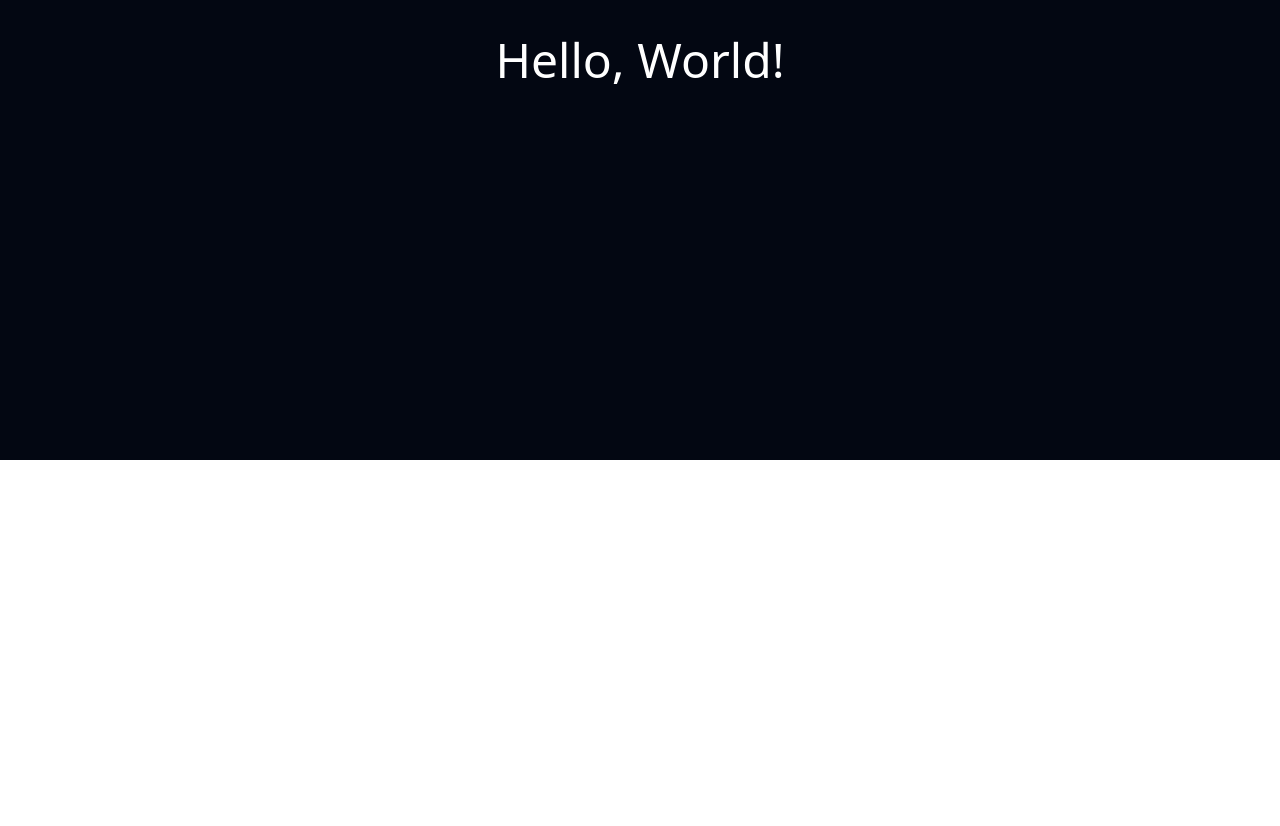
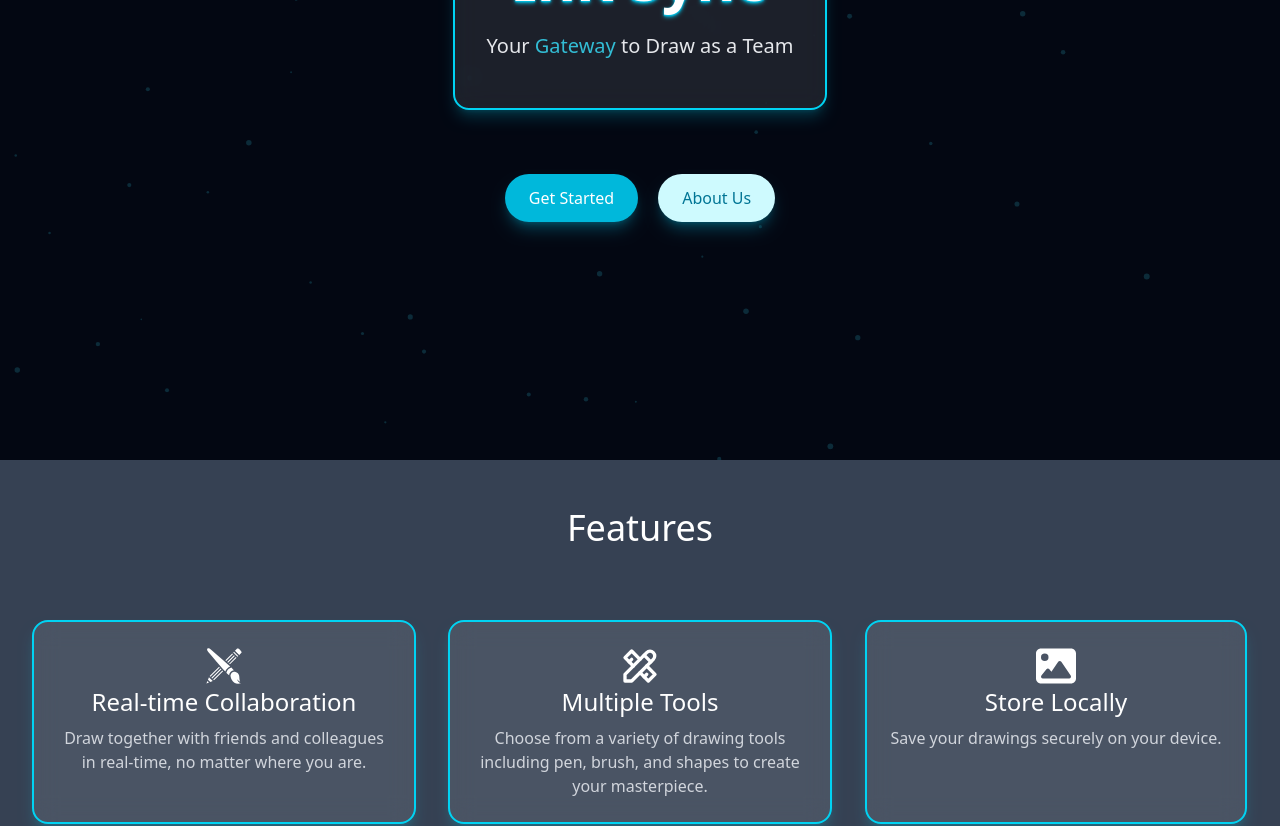
Before and after one commit to Dependency-Injectors/ink-sync, a React app in the folder frontend/: page / in a window 1280 px wide. Shown: the part 340-1166 px from the top of the page. Before the commit the page ends 800 px from the top, so only its background shows below. Built offline with nearby package versions, Linux system fonts and the light colour scheme; the HTML template or start-up script is replaced by a standard one.

Commit message:
Landing Page Started. PArticle System base implementation integrated.

```diff
--- a/frontend/src/App.tsx
+++ b/frontend/src/App.tsx
@@ -1,10 +1,16 @@
+import  Features from "./components/Features";
+import Hero from "./components/Hero";
+import Pricing from "./components/Pricing";
+
 const App = () => {
   return (
-    <div className=" bg-gray-950 flex justify-center items-center h-screen">
-      <h1 className="text-5xl text-white">
-        Hello, World!
-        </h1>
+   <>
+    <div className=" bg-gray-950 text-white flex flex-col justify-center items-center">
+     <Hero />
+      <Features />
+      <Pricing  />
       </div>
+      </>
   )
 }
 
--- /dev/null
+++ b/frontend/src/components/Features.tsx
@@ -0,0 +1,18 @@
+import FeatureItem from "./ui/FeatureItem"
+import { GiPencilBrush  } from "react-icons/gi";
+import { TbTools } from "react-icons/tb";
+import { FaImage } from "react-icons/fa6";
+const Features = () => {
+  return (
+    <div className="justify-center bg-gray-700 items-center flex flex-col py-12 gap-6 w-full">
+        <h2 className="text-4xl">Features</h2>
+       <div className="grid grid-cols-1 sm:grid-cols-2 md:grid-cols-3 py-12 justify-items-center gap-8 p-8 w-full">
+          {FeatureItem("Real-time Collaboration", "Draw together with friends and colleagues in real-time, no matter where you are.", <GiPencilBrush size={40} />)}
+          {FeatureItem("Multiple Tools", "Choose from a variety of drawing tools including pen, brush, and shapes to create your masterpiece.", <TbTools size={40} />)}
+          {FeatureItem("Store Locally", "Save your drawings securely on your device.", <FaImage size={40} />)}
+           </div>
+    </div>
+  )
+}
+
+export default Features
--- /dev/null
+++ b/frontend/src/components/Hero.tsx
@@ -0,0 +1,86 @@
+import { useEffect, useRef } from 'react'
+import { Particle } from '../../utils/Particles'
+const Hero = () => {
+  const canvasRef = useRef<HTMLCanvasElement | null>(null)
+  const rafRef = useRef<number | null>(null)
+
+  useEffect(() => {
+    const canvas = canvasRef.current
+    if (!canvas) return
+    const ctx = canvas.getContext('2d')
+    if (!ctx) return
+
+    const dpr = window.devicePixelRatio || 1
+
+    function resize() {
+        if (!canvas) return;
+      const rect = canvas.getBoundingClientRect()
+      canvas.width = Math.max(1, Math.floor(rect.width * dpr))
+      canvas.height = Math.max(1, Math.floor(rect.height * dpr))
+      if (!ctx) return;
+      ctx.setTransform(dpr, 0, 0, dpr, 0, 0)
+    }
+
+    resize()
+    window.addEventListener('resize', resize)
+
+
+
+    const particles: Particle[] = []
+    const COUNT = 80 // tweak for more/fewer particles
+    for (let i = 0; i < COUNT; i++) particles.push(new Particle(canvas, ctx ))
+
+    function loop() {
+        if (!canvas || !ctx) return;
+      const rect = canvas.getBoundingClientRect()
+      ctx.clearRect(0, 0, rect.width, rect.height)
+
+      // draw and update particles
+      for (const p of particles) {
+        p.update()
+        p.draw()
+      }
+
+
+
+      rafRef.current = requestAnimationFrame(loop)
+    }
+
+    loop()
+
+    return () => {
+      if (rafRef.current) cancelAnimationFrame(rafRef.current)
+      window.removeEventListener('resize', resize)
+    }
+  }, [])
+
+  return (
+ <div className="  flex flex-col justify-center items-center h-screen">
+        <div className='absolute top-0 left-0 w-full h-full overflow-hidden'>
+    <canvas
+      ref={canvasRef}
+      className='absolute top-0 left-0 w-full h-full z-0'
+    />
+        </div>
+    <div className='flex z-30 flex-col backdrop-blur-md bg-white/10  border-2 border-cyan-400 rounded-2xl px-8 py-12 shadow-lg shadow-cyan-400/20 items-center justify-center gap-6'>
+
+      <h2 className='text-4xl md:text-6xl font-bold text-center text-shadow-md text-shadow-cyan-500'>
+        Ink Sync
+      </h2>
+      <p className='text-gray-200 text-xl'>
+        Your <span className='text-[#33bdd5] '>Gateway</span> to Draw as a Team
+      </p>
+    </div>
+    <div className='flex gap-5 mt-6'>
+        <button className='mt-10 px-6 py-3 bg-cyan-500 hover:bg-cyan-600 text-white rounded-full shadow-lg shadow-cyan-500/30 z-30'>
+      Get Started
+    </button>
+     <button className='mt-10 px-6 py-3 bg-cyan-100 hover:bg-cyan-200 text-cyan-700 rounded-full shadow-lg shadow-cyan-500/30 z-30'>
+      About Us
+    </button>
+    </div>
+    </div>
+  )
+}
+
+export default Hero
--- /dev/null
+++ b/frontend/src/components/Pricing.tsx
@@ -0,0 +1,20 @@
+import PricingItem from './ui/PricingItem'
+import { HiHomeModern } from "react-icons/hi2";
+import { FaGraduationCap } from "react-icons/fa";
+import { MdFactory } from "react-icons/md";
+const Pricing = () => {
+  return (
+    <div className='flex flex-col py-12 justify-center items-center'>
+        <h2 className="text-4xl py-12">Pricing</h2>
+        <div className="grid grid-cols-1 sm:grid-cols-2 md:grid-cols-3 py-12 justify-items-center items-center gap-8 p-8 w-full">
+            {PricingItem("Basic Plan", "Access to basic drawing tools and local storage.", "/", <HiHomeModern size={60} className="text-cyan-400 mb-4" />)}
+            <div className="transform scale-y-[1.2]">
+              {PricingItem("Pro Plan", "Unlock advanced tools, real-time collaboration, and cloud storage.", "/", <FaGraduationCap size={60} className="text-cyan-400 mb-4" />)}
+            </div>
+            {PricingItem("Enterprise Plan", "All Pro features plus team management and priority support.", "/", <MdFactory size={60} className="text-cyan-400 mb-4" />)}
+        </div>
+    </div>
+  )
+}
+
+export default Pricing
--- /dev/null
+++ b/frontend/src/components/ui/FeatureItem.tsx
@@ -0,0 +1,11 @@
+const FeatureItem = (title:string, context:string, img:React.ReactNode) => {
+  return (
+   <div className="flex flex-col items-center p-6 bg-white/10 border-2 border-cyan-400 rounded-2xl shadow-lg shadow-cyan-400/20 backdrop-blur-md">
+   {img}
+    <h3 className="text-2xl mb-2">{title}</h3>
+    <p className="text-center text-gray-300">{context}</p>
+   </div>
+  )
+}
+
+export default FeatureItem
--- /dev/null
+++ b/frontend/src/components/ui/PricingItem.tsx
@@ -0,0 +1,16 @@
+const PricingItem = (title:string, description:string, link:string, img:React.ReactNode) => {
+  return (
+
+   <div className="flex flex-col items-center p-6 bg-white/10 border-2 border-cyan-400 rounded-2xl shadow-lg shadow-cyan-400/20 backdrop-blur-md">
+   {img}
+    <h3 className="text-2xl mb-2">{title}</h3>
+    <p className="text-center text-gray-300">{description}</p>
+    <a href={link} className="mt-4 px-4 py-2 bg-cyan-500 hover:bg-cyan-600 text-white rounded-full shadow-lg shadow-cyan-500/30">
+        Buy now
+    </a>
+   </div>
+
+  )
+}
+
+export default PricingItem
--- /dev/null
+++ b/frontend/utils/Particles.ts
@@ -0,0 +1,46 @@
+export class Particle {
+      x: number
+      y: number
+      vx: number
+      vy: number
+      r: number
+    canvas : HTMLCanvasElement;
+    ctx : CanvasRenderingContext2D;
+      constructor(canvas: HTMLCanvasElement, ctx: CanvasRenderingContext2D) {
+        this.x = 0
+        this.y = 0
+        this.vx = 0
+        this.vy = 0
+        this.r = 1
+        this.canvas = canvas;
+        this.ctx = ctx;
+        this.reset()
+      }
+
+      reset() {
+        const rect = this.canvas.getBoundingClientRect()
+        this.x = Math.random() * rect.width
+        this.y = Math.random() * rect.height
+        const speed = 0.25 + Math.random() * 0.2
+        const angle = Math.random() * Math.PI * 2
+        this.vx = Math.cos(angle) * speed
+        this.vy = Math.sin(angle) * speed
+        this.r = 0.8 + Math.random() * 2.2
+      }
+
+      update() {
+        const rect = this.canvas.getBoundingClientRect()
+        this.x += this.vx
+        this.y += this.vy
+        if (this.x < -20 || this.x > rect.width + 20 || this.y < -20 || this.y > rect.height + 20) {
+          this.reset()
+        }
+      }
+
+      draw() {
+        this.ctx.beginPath()
+        this.ctx.fillStyle = '#33bdd533'
+        this.ctx.arc(this.x, this.y, this.r, 0, Math.PI * 2)
+        this.ctx.fill()
+      }
+    }
```
